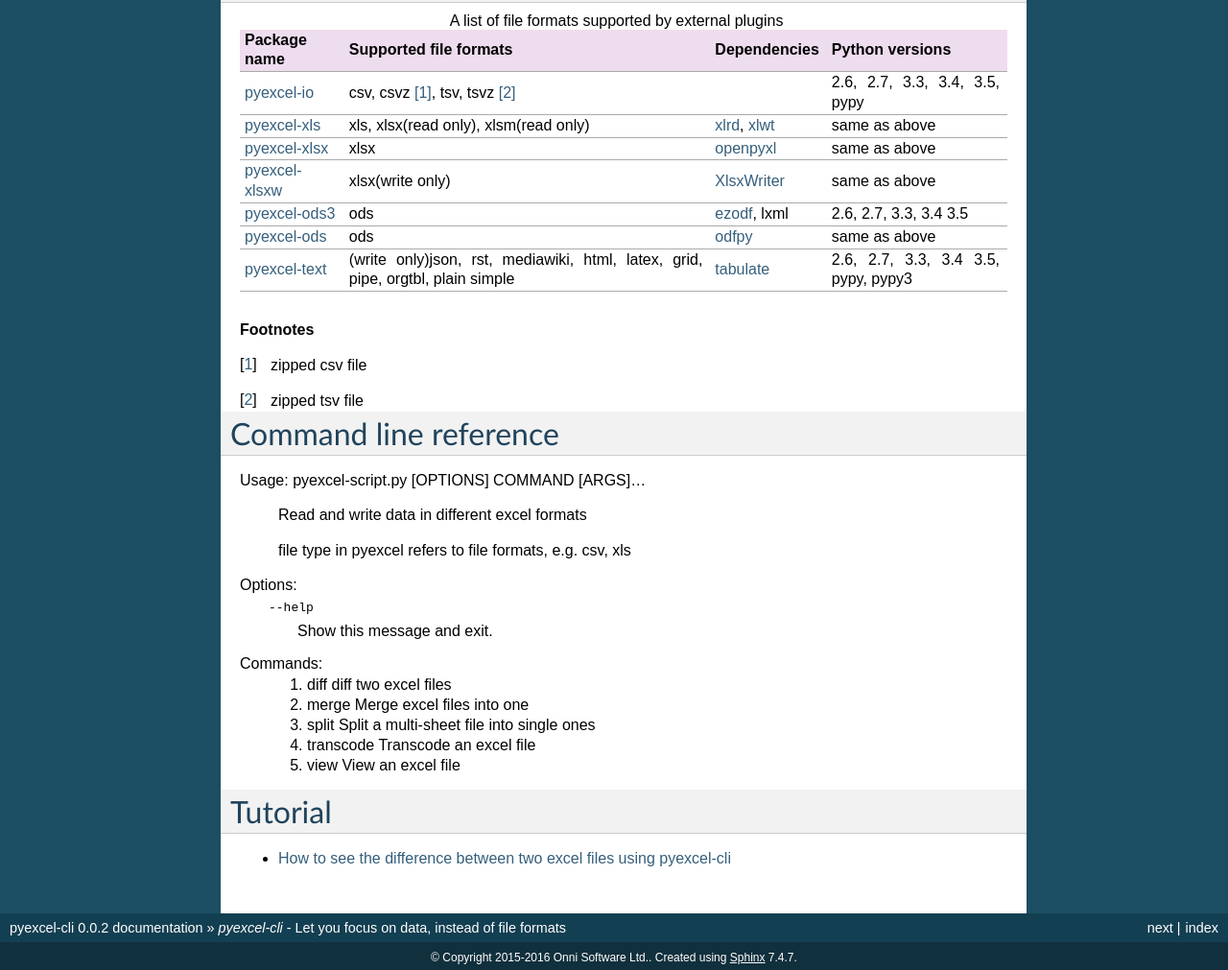
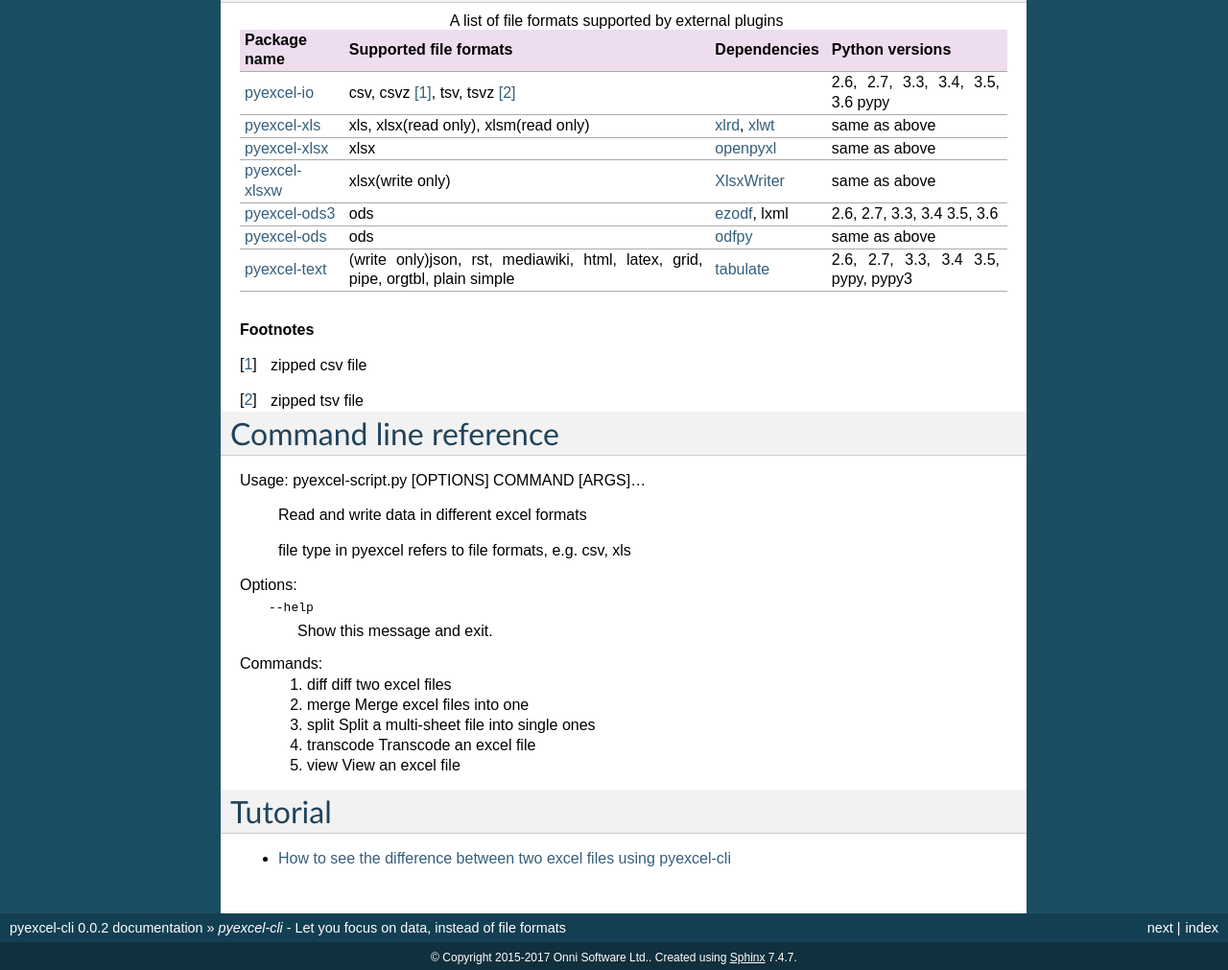
Before and after one commit to pyexcel/pyexcel-cli, a Sphinx documentation site: the page built from docs/source/index.rst, in a window 1280 px wide. Shown: the part 1385-2396 px from the top of the page at 96% size. Built offline with Sphinx 7.4.7, drawn with Linux system fonts in a browser that asks for light colours.

Commit message:
update documentation

```diff
--- a/README.rst
+++ b/README.rst
@@ -76,14 +76,14 @@
    Package name      Supported file formats  Dependencies  Python versions
    ================= ======================= ============= ==================
    `pyexcel-io`_     csv, csvz [#f1]_, tsv,                2.6, 2.7, 3.3,
-                     tsvz [#f2]_                           3.4, 3.5,
+                     tsvz [#f2]_                           3.4, 3.5, 3.6
                                                            pypy
    `pyexcel-xls`_    xls, xlsx(read only),   `xlrd`_,      same as above
                      xlsm(read only)         `xlwt`_
    `pyexcel-xlsx`_   xlsx                    `openpyxl`_   same as above
    `pyexcel-xlsxw`_  xlsx(write only)        `XlsxWriter`_ same as above
    `pyexcel-ods3`_   ods                     `ezodf`_,     2.6, 2.7, 3.3, 3.4
-                                             lxml          3.5
+                                             lxml          3.5, 3.6
    `pyexcel-ods`_    ods                     `odfpy`_      same as above
    `pyexcel-text`_   (write only)json, rst,  `tabulate`_   2.6, 2.7, 3.3, 3.4
                      mediawiki, html,                      3.5, pypy, pypy3
--- a/docs/source/conf.py
+++ b/docs/source/conf.py
@@ -15,7 +15,7 @@
 master_doc = 'index'
 
 project = u'pyexcel-cli'
-copyright = u'2015-2016 Onni Software Ltd.'
+copyright = u'2015-2017 Onni Software Ltd.'
 version = '0.0.2'
 release = '0.0.2'
 exclude_patterns = []
--- a/docs/source/index.rst
+++ b/docs/source/index.rst
@@ -92,14 +92,14 @@
    Package name      Supported file formats  Dependencies  Python versions
    ================= ======================= ============= ==================
    `pyexcel-io`_     csv, csvz [#f1]_, tsv,                2.6, 2.7, 3.3,
-                     tsvz [#f2]_                           3.4, 3.5,
+                     tsvz [#f2]_                           3.4, 3.5, 3.6
                                                            pypy
    `pyexcel-xls`_    xls, xlsx(read only),   `xlrd`_,      same as above
                      xlsm(read only)         `xlwt`_
    `pyexcel-xlsx`_   xlsx                    `openpyxl`_   same as above
    `pyexcel-xlsxw`_  xlsx(write only)        `XlsxWriter`_ same as above
    `pyexcel-ods3`_   ods                     `ezodf`_,     2.6, 2.7, 3.3, 3.4
-                                             lxml          3.5
+                                             lxml          3.5, 3.6
    `pyexcel-ods`_    ods                     `odfpy`_      same as above
    `pyexcel-text`_   (write only)json, rst,  `tabulate`_   2.6, 2.7, 3.3, 3.4
                      mediawiki, html,                      3.5, pypy, pypy3
```
Also changed, not shown: docs/source/do_transcode.rst (added, +23 -0 lines), 6 other files.
